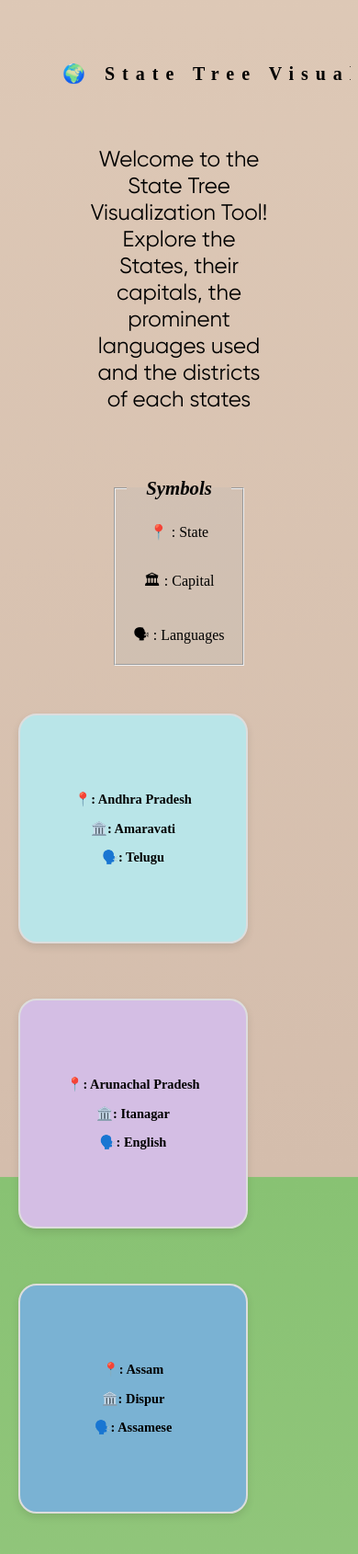
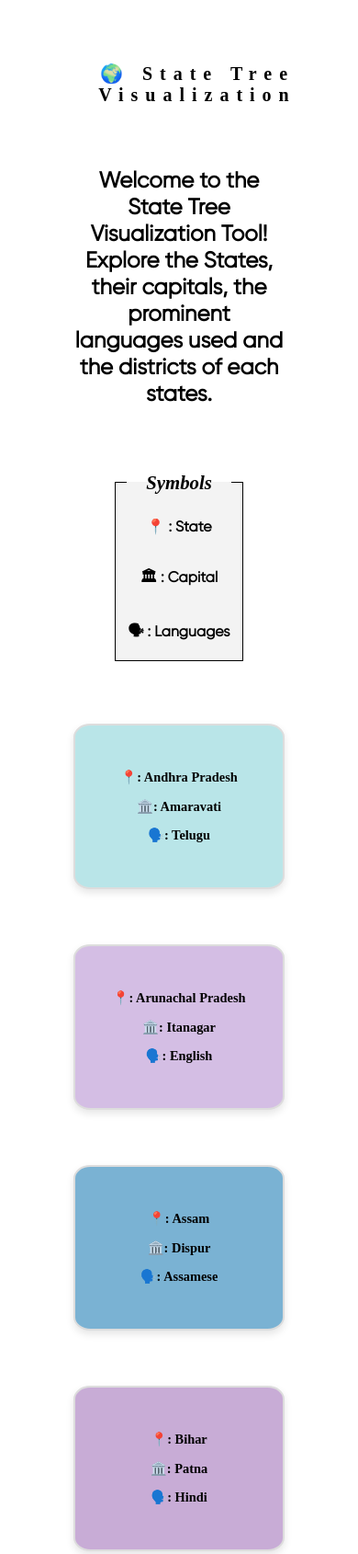
Before and after one commit to recursivezero/assignment, an Astro site in the folder Family-Tree/: page /states in a window 390 px wide. Shown: the top 1690 px of the page at 92% size. Built offline with nearby package versions, Linux system fonts and the light colour scheme; Astro itself is replaced by a stand-in of ours; a web font is replaced by a local one.

Commit message:
updated the UI

```diff
--- a/Family-Tree/src/components/legend.astro
+++ b/Family-Tree/src/components/legend.astro
@@ -11,8 +11,23 @@
 
 
 <style>
+
+    @font-face
+    {
+        font-family: gilroy;
+        src: url(/gilroy/Gilroy-Regular.ttf);
+    }
+
+
+    span
+    {
+        font-family: "gilroy";
+        font-weight: 600;
+    }
+
     legend
     {
+        font-family: "gilroy";
         font-size: 15px;
         font-style: italic;
         width: fit-content;
@@ -23,10 +38,11 @@
         justify-content: center;
         align-items: center;
         text-align: center;
+        border: 1px solid #000;
         gap: 2em;
         width: 25%;
         margin: auto;
-        margin-bottom: 2em;
+        margin-bottom: 3em;
         padding-bottom: 1em;
         background-color: #b9b8b540;
     }
--- a/Family-Tree/src/components/stateInfo.astro
+++ b/Family-Tree/src/components/stateInfo.astro
@@ -3,4 +3,4 @@ import "../styles/info.css";
 ---
 
 
-<p id="desc">Welcome to the State Tree Visualization Tool! Explore the States, their capitals, the prominent languages used and the districts of each states</p>
+<p id="desc">Welcome to the State Tree Visualization Tool! Explore the States, their capitals, the prominent languages used and the districts of each states.</p>
--- a/Family-Tree/src/components/stateLegend.astro
+++ b/Family-Tree/src/components/stateLegend.astro
@@ -11,6 +11,20 @@
 
 
 <style>
+
+@font-face
+    {
+        font-family: gilroy;
+        src: url(/gilroy/Gilroy-Regular.ttf);
+    }
+
+
+    span
+    {
+        font-family: "gilroy";
+        font-weight: 600;
+    }
+
     legend
     {
         font-size: 15px;
@@ -25,10 +39,11 @@
         text-align: center;
         gap: 2em;
         width: 28%;
+        border: 1px solid #000;
         margin: auto;
-        margin-bottom: 2em;
+        margin-bottom: 3em;
         padding-bottom: 1em;
-        background-color: #b9b8b540;
+        background-color: #b9b8b52b;
     }
 
     fieldset legend
--- a/Family-Tree/src/layouts/Card.astro
+++ b/Family-Tree/src/layouts/Card.astro
@@ -58,9 +58,9 @@ import "../styles/card.css";
             return surnames.map(surname => `
                 <div class="surname-card">
                     <p><strong title="Gotra">🧬 :</strong> ${gotra}</p>
-                    <p><strong>🕉️ :</strong> ${deity}</p>
-                    <p><strong>🌿 :</strong> ${branchName}</p>
-                    <p><strong>hi :</strong> ${surname.hi}</p>
+                    <p><strong title="Deity">🕉️ :</strong> ${deity}</p>
+                    <p><strong title="Caste">🌿 :</strong> ${branchName}</p>
+                    <p><strong title="Surname">🌳:</strong> ${surname.hi}</p>
                     <button class="copy-button" data-gotra="${gotra}" data-surname="${surname.en}" data-deity="${deity}" data-branch="${branchName}">
                         ...
                     </button>
--- a/Family-Tree/src/layouts/Header.astro
+++ b/Family-Tree/src/layouts/Header.astro
@@ -5,3 +5,15 @@ import "../styles/header.css"
 <div id="header-title">
     <p id="text">&#x950 Family Tree Visualization</p>
 </div>
+
+<style>
+    #header-title p {
+    white-space: nowrap;
+}
+
+@media (max-width: 600px) {
+    #header-title p {
+        white-space: normal;
+    }
+}
+</style>
--- a/Family-Tree/src/styles/card.css
+++ b/Family-Tree/src/styles/card.css
@@ -10,7 +10,7 @@
 
 .card {
     background: #fff1d5;
-    border: 2px solid #ddd;
+    border: 2px solid #9b9b9b81;
     border-radius: 50%;
     box-shadow: 0 4px 8px rgba(0, 0, 0, 0.1);
     width: 200px;
@@ -170,18 +170,19 @@
       font-size: 0.9em;
     }
   }
+  @media screen and (max-width: 469px) {
+    .surname-card {
+      padding: 0.8em;
+    }
+  }
 
 
-  @media screen and (max-width: 480px) {
-    .surname-card {
-      padding: 0.6em;
-    }
-
-    .copy-button {
-      top: 0.3em;
-      right: 0.3em;
-      padding: 0.3em 0.6em;
-      font-size: 0.8em;
+  @media screen and (max-width: 495px) {
+    #card-container {
+      display: flex;
+      flex-direction: column;
+      align-items: center;
+      justify-content: center;
     }
   }
 
--- a/Family-Tree/src/styles/global.css
+++ b/Family-Tree/src/styles/global.css
@@ -1,7 +1,7 @@
 @font-face
 {
     font-family: gilroy;
-    src: url(./gilroy/Gilroy-Regular.ttf);
+    src: url(/gilroy/Gilroy-Regular.ttf);
 }
 
 body
@@ -9,7 +9,7 @@ body
     margin: 0;
     padding: 0;
     height: fit-content;
-    background: linear-gradient(#88C273, #FFF1DB, #D4BDAC);
+    /* background: linear-gradient(); */
     background-position: 10em 80em;
     background-size: cover;
     overflow-x: hidden;
--- a/Family-Tree/src/styles/header.css
+++ b/Family-Tree/src/styles/header.css
@@ -50,3 +50,13 @@
     }
 
 }
+
+#header-title p {
+    white-space: nowrap;
+}
+
+@media (max-width: 600px) {
+    #header-title p {
+        white-space: normal;
+    }
+}
--- a/Family-Tree/src/styles/info.css
+++ b/Family-Tree/src/styles/info.css
@@ -1,9 +1,26 @@
+@font-face
+{
+    font-family: gilroy;
+    src: url(/gilroy/Gilroy-Regular.ttf);
+}
+
+
 #desc
 {
+    /* font-weight: 600; */
     margin: auto;
-    width: 50%;
+    width: 60%;
     margin-bottom: 2em;
     text-align: center;
     font-size: 1.5em;
     font-family: "gilroy";
+
 }
+
+@media screen and (max-width : 660px)
+{
+    #desc
+    {
+        font-weight: 600;
+    }
+}
--- a/Family-Tree/src/styles/states.css
+++ b/Family-Tree/src/styles/states.css
@@ -19,8 +19,8 @@
     border: 2px solid #ddd;
     border-radius: 8%;
     box-shadow: 0 4px 8px rgba(0, 0, 0, 0.1);
-    width: 250px;
-    height: 250px;
+    width: 230px;
+    height: 180px;
     display: flex;
     flex-direction: column;
     justify-content: center;
@@ -220,11 +220,25 @@
       padding: 0.8em;
     }
 
+    .card-container
+    {
+      margin: 1em;
+    }
+
     .copy-button {
       top: 0.5em;
       right: 0.5em;
       padding: 0.4em 0.8em;
       font-size: 0.9em;
+    }
+  }
+
+  @media screen and (max-width: 525px) {
+    #card-container {
+      display: flex;
+      flex-direction: column;
+      align-items: center;
+      justify-content: center;
     }
   }
 
--- a/Family-Tree/src/utils/constants.ts
+++ b/Family-Tree/src/utils/constants.ts
@@ -12,6 +12,7 @@ export const colors = [
   "#FFDFD3",
 ];
 
+
 export const stateColors = [
   "#B9E5E8",
   "#D4BEE4",
@@ -20,7 +21,7 @@ export const stateColors = [
   "#DCF2F1",
   "#FFCF9D",
   "#FFF1DB",
-  "#A0D683",
+  "#A0D800",
   "#D8DBBD",
   "#DFF2EB",
 ];
```
